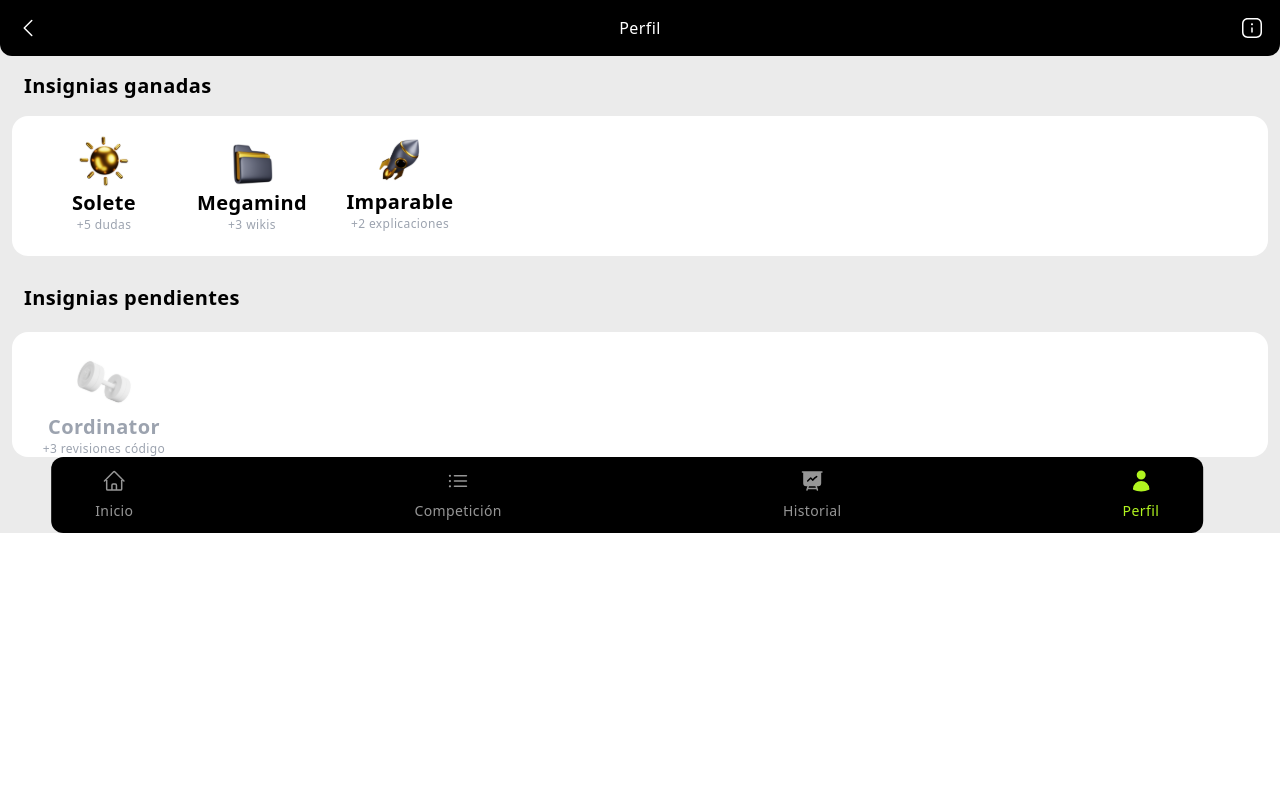
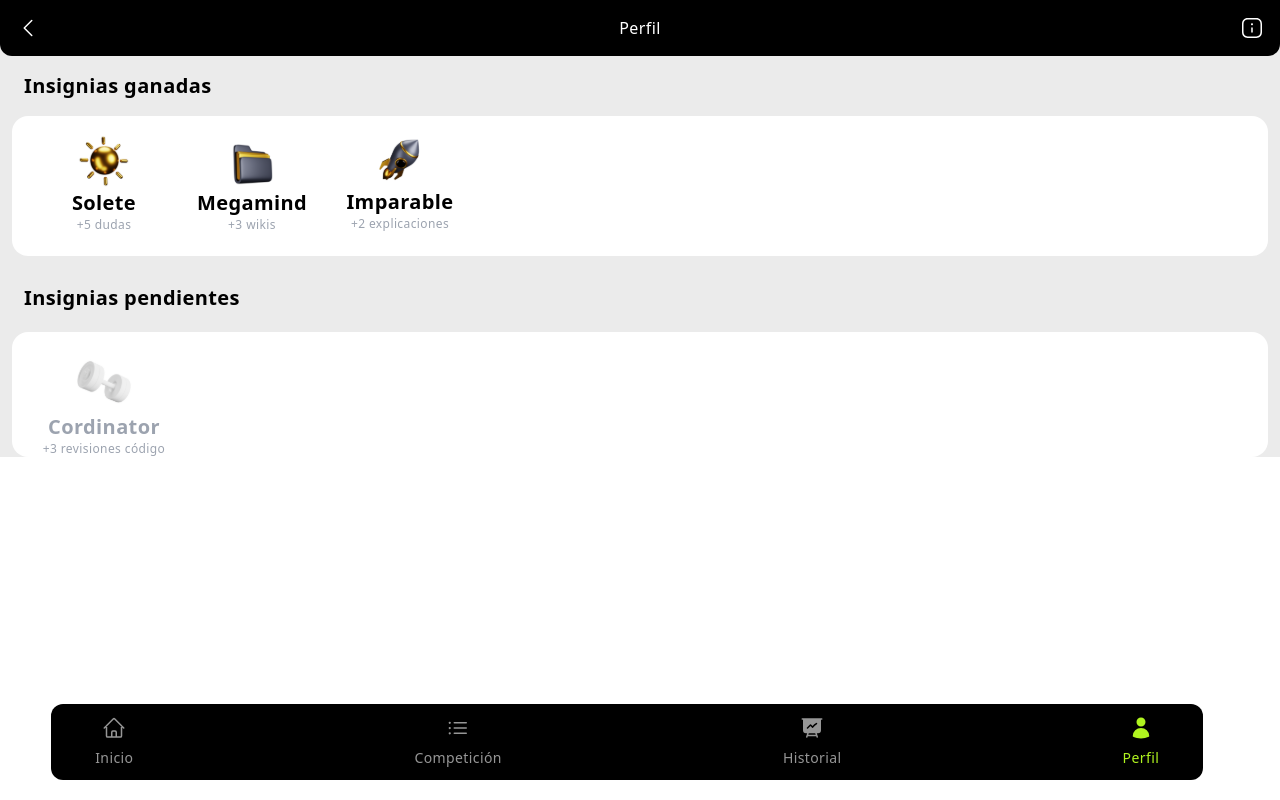
Before and after one commit to IT-Academy-BCN/ita-game, a React (Vite) app: page /profile in a window 1280 px wide. Built offline with nearby package versions, Linux system fonts and the light colour scheme.

Commit message:
added usercard

```diff
--- a/src/components/FooterMenu.jsx
+++ b/src/components/FooterMenu.jsx
@@ -3,7 +3,7 @@ import { IconsGroup } from "./molecules"
 
 const FooterMenu = () => {
   return (
-    <div className="sticky bottom-5 z-[1000] left-[4%] bg-black text-secondary h-fit w-[90%] px-5 py-3 rounded-xl">
+    <div className="absolute bottom-5 z-[1000] left-[4%] bg-black text-secondary h-fit w-[90%] px-5 py-3 rounded-xl">
       <IconsGroup />
     </div>
   )
```
